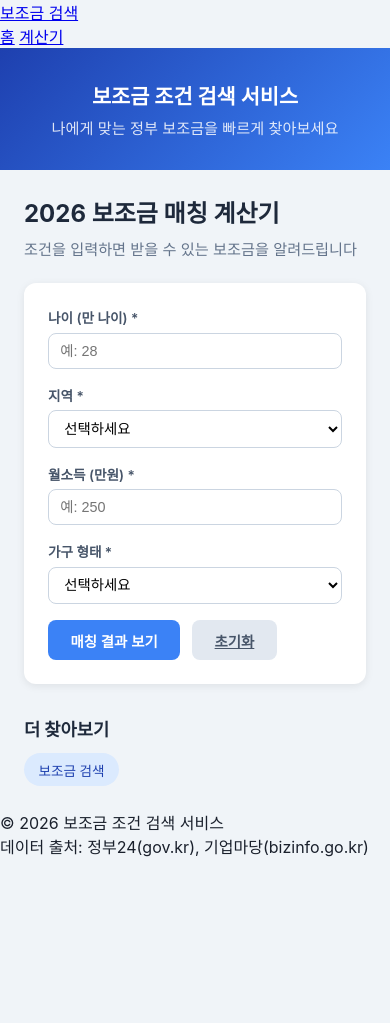
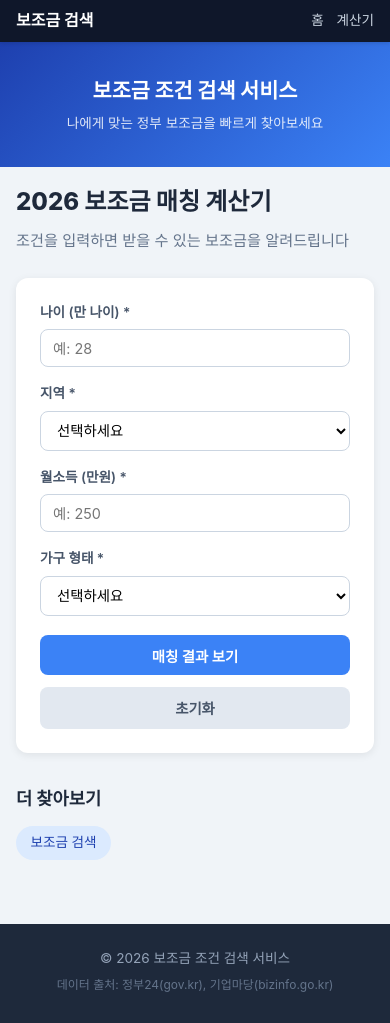
Before and after one commit to humpie-0413/subsidy-search, a FastAPI app: page /calculator in a window 390 px wide. Before the commit the page ends 857 px from the top, so only its background shows below. Run offline with FastAPI, Linux system fonts and the light colour scheme; some web fonts are replaced.

Commit message:
feat: UI/design improvements with responsive layout and Pretendard font
- Pretendard Variable font via CDN
- Sticky navigation bar styling
- Footer with copyright and data source
- Responsive breakpoints: tablet (768px), mobile (600px)
- Detail page: key info labels highlighted, flex layout
- Calculator: improved mobile form layout
- Cards: better flex alignment and gap handling
- Ad slot container styling

Co-Authored-By: Claude Opus 4.6 <noreply@anthropic.com>

```diff
--- a/static/css/style.css
+++ b/static/css/style.css
@@ -1,22 +1,42 @@
-@font-face {
-  font-family: 'Pretendard';
-  font-display: swap;
-  src: local('Pretendard');
+@import url('https://cdn.jsdelivr.net/gh/orioncactus/pretendard@v1.3.9/dist/web/variable/pretendardvariable-dynamic-subset.min.css');
+
+* { margin: 0; padding: 0; box-sizing: border-box; }
+body {
+  font-family: 'Pretendard Variable', 'Pretendard', -apple-system, 'Noto Sans KR', sans-serif;
+  background: #f0f4f8; color: #1a202c; line-height: 1.6;
 }
 
-* { margin: 0; padding: 0; box-sizing: border-box; }
-body { font-family: 'Pretendard', -apple-system, 'Noto Sans KR', sans-serif; background: #f0f4f8; color: #1a202c; }
+/* Navigation */
+.nav {
+  background: #0f172a; color: #fff; position: sticky; top: 0; z-index: 100;
+  box-shadow: 0 1px 4px rgba(0,0,0,.15);
+}
+.nav-inner {
+  max-width: 960px; margin: 0 auto; padding: .6rem 1.5rem;
+  display: flex; justify-content: space-between; align-items: center;
+}
+.nav-brand {
+  font-size: 1rem; font-weight: 700; color: #fff; text-decoration: none;
+}
+.nav-links { display: flex; gap: 1.2rem; }
+.nav-links a {
+  color: #cbd5e1; text-decoration: none; font-size: .85rem; font-weight: 500;
+  transition: color .15s;
+}
+.nav-links a:hover { color: #fff; }
 
+/* Header */
 .header {
   background: linear-gradient(135deg, #1e40af, #3b82f6);
-  color: #fff; padding: 2rem; text-align: center;
+  color: #fff; padding: 2.5rem 1.5rem; text-align: center;
 }
-.header h1 { font-size: 1.8rem; margin-bottom: .4rem; }
+.header h1 { font-size: 1.8rem; margin-bottom: .4rem; font-weight: 800; }
 .header p { opacity: .85; font-size: .95rem; }
 
+/* Container */
 .container { max-width: 960px; margin: 0 auto; padding: 1.5rem; }
 
-/* 필터 패널 */
+/* Filter panel */
 .filter-panel {
   background: #fff; border-radius: 12px; padding: 1.5rem;
   box-shadow: 0 2px 8px rgba(0,0,0,.08); margin-bottom: 1.5rem;
@@ -25,20 +45,29 @@ body { font-family: 'Pretendard', -apple-system, 'Noto Sans KR', sans-serif; bac
   display: grid; grid-template-columns: repeat(auto-fit, minmax(180px, 1fr));
   gap: 1rem;
 }
-.filter-group label { display: block; font-weight: 600; font-size: .85rem; margin-bottom: .35rem; color: #475569; }
+.filter-group label {
+  display: block; font-weight: 600; font-size: .85rem;
+  margin-bottom: .35rem; color: #475569;
+}
 .filter-group .label-hint { font-weight: 400; color: #94a3b8; font-size: .75rem; }
 .filter-group select,
 .filter-group input {
-  width: 100%; padding: .55rem .7rem; border: 1px solid #cbd5e1;
+  width: 100%; padding: .6rem .75rem; border: 1px solid #cbd5e1;
   border-radius: 8px; font-size: .9rem; background: #fff;
+  font-family: inherit;
 }
 .filter-group select:focus,
-.filter-group input:focus { outline: none; border-color: #3b82f6; box-shadow: 0 0 0 3px rgba(59,130,246,.15); }
+.filter-group input:focus {
+  outline: none; border-color: #3b82f6;
+  box-shadow: 0 0 0 3px rgba(59,130,246,.15);
+}
 
-.btn-row { margin-top: 1rem; display: flex; gap: .75rem; align-items: center; }
+/* Buttons */
+.btn-row { margin-top: 1.2rem; display: flex; flex-wrap: wrap; gap: .75rem; align-items: center; }
 .btn {
   padding: .6rem 1.4rem; border: none; border-radius: 8px;
   font-size: .9rem; font-weight: 600; cursor: pointer; transition: .15s;
+  font-family: inherit; text-decoration: none; display: inline-block; text-align: center;
 }
 .btn-primary { background: #3b82f6; color: #fff; }
 .btn-primary:hover { background: #2563eb; }
@@ -46,8 +75,9 @@ body { font-family: 'Pretendard', -apple-system, 'Noto Sans KR', sans-serif; bac
 .btn-secondary:hover { background: #cbd5e1; }
 .btn-help { background: #fef3c7; color: #92400e; font-size: .8rem; padding: .5rem 1rem; }
 .btn-help:hover { background: #fde68a; }
+.btn-sm { padding: .35rem .8rem; font-size: .8rem; }
 
-/* 소득분위 가이드 */
+/* Income guide */
 .income-guide {
   display: none; background: #fffbeb; border: 1px solid #fde68a; border-radius: 10px;
   padding: 1.2rem; margin-top: 1rem; font-size: .85rem; line-height: 1.7;
@@ -55,35 +85,41 @@ body { font-family: 'Pretendard', -apple-system, 'Noto Sans KR', sans-serif; bac
 .income-guide.active { display: block; }
 .income-guide h4 { color: #92400e; margin-bottom: .5rem; font-size: .9rem; }
 .income-guide table { width: 100%; border-collapse: collapse; margin-top: .5rem; }
-.income-guide th { text-align: left; padding: .3rem .5rem; background: #fef3c7; color: #78350f; font-size: .8rem; }
+.income-guide th {
+  text-align: left; padding: .3rem .5rem; background: #fef3c7;
+  color: #78350f; font-size: .8rem;
+}
 .income-guide td { padding: .3rem .5rem; border-bottom: 1px solid #fde68a; font-size: .8rem; }
 .income-guide .tip { margin-top: .7rem; color: #78350f; font-size: .8rem; }
 
-/* 결과 */
+/* Results */
 .result-count { font-size: .9rem; color: #64748b; margin-bottom: 1rem; }
 .result-count strong { color: #1e40af; }
 
+/* Cards */
 .card {
   background: #fff; border-radius: 12px; padding: 1.25rem;
   box-shadow: 0 1px 4px rgba(0,0,0,.06); margin-bottom: 1rem;
   border-left: 4px solid #3b82f6; transition: .2s;
 }
 .card:hover { box-shadow: 0 4px 16px rgba(0,0,0,.1); transform: translateY(-1px); }
+.card-link { display: block; text-decoration: none; color: inherit; }
 
-.card-header { display: flex; justify-content: space-between; align-items: flex-start; margin-bottom: .5rem; }
-.card-title { font-size: 1.1rem; font-weight: 700; color: #1e293b; }
+.card-header {
+  display: flex; justify-content: space-between; align-items: flex-start;
+  margin-bottom: .5rem; gap: .5rem;
+}
+.card-title { font-size: 1.05rem; font-weight: 700; color: #1e293b; flex: 1; }
+
 .badge {
   display: inline-block; padding: .2rem .6rem; border-radius: 20px;
   font-size: .75rem; font-weight: 600; background: #dbeafe; color: #1e40af;
+  white-space: nowrap;
 }
-.badge-gender {
-  background: #fce7f3; color: #9d174d;
-}
-.badge-gender-m {
-  background: #dbeafe; color: #1e40af;
-}
-.card-desc { color: #475569; font-size: .9rem; margin-bottom: .75rem; }
+.badge-gender { background: #fce7f3; color: #9d174d; }
+.badge-gender-m { background: #dbeafe; color: #1e40af; }
 
+.card-desc { color: #475569; font-size: .9rem; margin-bottom: .75rem; line-height: 1.5; }
 .card-meta {
   display: flex; flex-wrap: wrap; gap: .5rem .75rem; font-size: .8rem; color: #64748b;
 }
@@ -95,73 +131,166 @@ body { font-family: 'Pretendard', -apple-system, 'Noto Sans KR', sans-serif; bac
   background: #f1f5f9; color: #475569;
 }
 
-.detail-row { padding: .6rem 0; border-bottom: 1px solid #f1f5f9; font-size: .9rem; }
-.detail-row:last-child { border: none; }
-.detail-label { font-weight: 600; color: #475569; min-width: 80px; display: inline-block; }
-
-.empty-state { text-align: center; padding: 3rem 1rem; color: #94a3b8; }
-.empty-state .icon { font-size: 3rem; margin-bottom: .5rem; }
-
 /* Detail page */
 .detail-page { max-width: 700px; margin: 0 auto; }
-.back-link { display: inline-block; color: #3b82f6; text-decoration: none; margin-bottom: 1rem; font-size: .9rem; }
+.back-link {
+  display: inline-block; color: #3b82f6; text-decoration: none;
+  margin-bottom: 1rem; font-size: .9rem;
+}
 .back-link:hover { text-decoration: underline; }
-.detail-title { font-size: 1.5rem; font-weight: 700; margin-bottom: .75rem; color: #1e293b; }
-.detail-badges { display: flex; gap: .5rem; margin-bottom: 1rem; }
-.detail-desc { color: #475569; font-size: .95rem; margin-bottom: 1.5rem; line-height: 1.6; }
-.detail-info { background: #fff; border-radius: 12px; padding: 1.25rem; box-shadow: 0 1px 4px rgba(0,0,0,.06); margin-bottom: 1.5rem; }
+.detail-title { font-size: 1.5rem; font-weight: 800; margin-bottom: .75rem; color: #1e293b; }
+.detail-badges { display: flex; flex-wrap: wrap; gap: .5rem; margin-bottom: 1rem; }
+.detail-desc {
+  color: #475569; font-size: .95rem; margin-bottom: 1.5rem; line-height: 1.7;
+}
+.detail-info {
+  background: #fff; border-radius: 12px; padding: 1.25rem;
+  box-shadow: 0 1px 4px rgba(0,0,0,.06); margin-bottom: 1.5rem;
+}
+.detail-row {
+  padding: .7rem 0; border-bottom: 1px solid #f1f5f9; font-size: .9rem;
+  display: flex; gap: .5rem; align-items: baseline;
+}
+.detail-row:last-child { border: none; }
+.detail-label {
+  font-weight: 700; color: #1e40af; min-width: 80px; flex-shrink: 0;
+  font-size: .85rem;
+}
+
+/* Highlight key info */
+.detail-row:first-child .detail-label,
+.detail-row:nth-child(7) .detail-label {
+  color: #dc2626;
+}
 
 /* Related / internal links */
 .related-section { margin-top: 2rem; }
 .related-section h3 { font-size: 1.1rem; font-weight: 700; margin-bottom: .75rem; color: #1e293b; }
-.related-grid { display: grid; grid-template-columns: repeat(auto-fit, minmax(200px, 1fr)); gap: .75rem; }
-.related-card { display: block; background: #fff; border-radius: 10px; padding: 1rem; text-decoration: none; color: inherit; box-shadow: 0 1px 4px rgba(0,0,0,.06); transition: .2s; border-left: 3px solid #3b82f6; }
+.related-grid {
+  display: grid; grid-template-columns: repeat(auto-fit, minmax(200px, 1fr)); gap: .75rem;
+}
+.related-card {
+  display: block; background: #fff; border-radius: 10px; padding: 1rem;
+  text-decoration: none; color: inherit; box-shadow: 0 1px 4px rgba(0,0,0,.06);
+  transition: .2s; border-left: 3px solid #3b82f6;
+}
 .related-card:hover { box-shadow: 0 4px 12px rgba(0,0,0,.1); transform: translateY(-1px); }
 .related-name { display: block; font-weight: 600; font-size: .9rem; margin-bottom: .3rem; }
 .related-amount { font-size: .8rem; color: #64748b; }
+
 .link-chips { display: flex; flex-wrap: wrap; gap: .5rem; }
-.chip { display: inline-block; padding: .4rem .9rem; border-radius: 20px; background: #dbeafe; color: #1e40af; text-decoration: none; font-size: .85rem; font-weight: 500; transition: .15s; }
+.chip {
+  display: inline-block; padding: .4rem .9rem; border-radius: 20px;
+  background: #dbeafe; color: #1e40af; text-decoration: none;
+  font-size: .85rem; font-weight: 500; transition: .15s;
+}
 .chip:hover { background: #bfdbfe; }
-
-/* Card as link */
-.card-link { display: block; text-decoration: none; color: inherit; }
+.chip-active { background: #3b82f6; color: #fff; }
+.chip-active:hover { background: #2563eb; }
 
 /* Calculator page */
 .calc-page { max-width: 700px; margin: 0 auto; }
-.calc-title { font-size: 1.5rem; font-weight: 700; margin-bottom: .5rem; color: #1e293b; }
+.calc-title { font-size: 1.5rem; font-weight: 800; margin-bottom: .5rem; color: #1e293b; }
 .calc-subtitle { color: #64748b; margin-bottom: 1.5rem; font-size: .95rem; }
-.calc-form { background: #fff; border-radius: 12px; padding: 1.5rem; box-shadow: 0 2px 8px rgba(0,0,0,.08); margin-bottom: 1.5rem; }
-.calc-grid { display: grid; grid-template-columns: repeat(auto-fit, minmax(200px, 1fr)); gap: 1rem; }
+.calc-form {
+  background: #fff; border-radius: 12px; padding: 1.5rem;
+  box-shadow: 0 2px 8px rgba(0,0,0,.08); margin-bottom: 1.5rem;
+}
+.calc-grid {
+  display: grid; grid-template-columns: repeat(auto-fit, minmax(200px, 1fr)); gap: 1rem;
+}
 .calc-results { margin-top: 1.5rem; }
-.calc-summary { display: grid; grid-template-columns: repeat(auto-fit, minmax(150px, 1fr)); gap: .75rem; margin-bottom: 1.5rem; }
-.calc-summary-item { background: #fff; border-radius: 10px; padding: 1rem; box-shadow: 0 1px 4px rgba(0,0,0,.06); text-align: center; }
+.calc-summary {
+  display: grid; grid-template-columns: repeat(auto-fit, minmax(150px, 1fr));
+  gap: .75rem; margin-bottom: 1.5rem;
+}
+.calc-summary-item {
+  background: #fff; border-radius: 10px; padding: 1rem;
+  box-shadow: 0 1px 4px rgba(0,0,0,.06); text-align: center;
+}
 .calc-summary-label { display: block; font-size: .8rem; color: #64748b; margin-bottom: .3rem; }
 .calc-summary-value { font-size: 1.2rem; font-weight: 700; color: #1e40af; }
+
 .calc-result-list { display: flex; flex-direction: column; gap: .75rem; }
-.calc-result-card { display: block; background: #fff; border-radius: 10px; padding: 1rem; text-decoration: none; color: inherit; box-shadow: 0 1px 4px rgba(0,0,0,.06); transition: .2s; border-left: 3px solid #3b82f6; }
+.calc-result-card {
+  display: block; background: #fff; border-radius: 10px; padding: 1rem;
+  text-decoration: none; color: inherit; box-shadow: 0 1px 4px rgba(0,0,0,.06);
+  transition: .2s; border-left: 3px solid #3b82f6;
+}
 .calc-result-card:hover { box-shadow: 0 4px 12px rgba(0,0,0,.1); }
-.calc-result-header { display: flex; justify-content: space-between; align-items: center; margin-bottom: .4rem; }
-.calc-result-name { font-weight: 600; font-size: .95rem; }
+.calc-result-header {
+  display: flex; justify-content: space-between; align-items: center;
+  margin-bottom: .4rem; gap: .5rem;
+}
+.calc-result-name { font-weight: 600; font-size: .95rem; flex: 1; }
 .calc-result-meta { display: flex; gap: 1rem; font-size: .8rem; color: #64748b; }
+
 .share-section { margin-top: 1.5rem; display: flex; align-items: center; gap: .75rem; }
 .share-label { font-size: .85rem; color: #64748b; }
-.btn-sm { padding: .35rem .8rem; font-size: .8rem; }
 
 /* Listing pages */
 .list-page { max-width: 700px; margin: 0 auto; }
-.list-title { font-size: 1.5rem; font-weight: 700; margin-bottom: .5rem; color: #1e293b; }
+.list-title { font-size: 1.5rem; font-weight: 800; margin-bottom: .5rem; color: #1e293b; }
 .list-count { color: #64748b; margin-bottom: 1.5rem; font-size: .9rem; }
 .list-count strong { color: #1e40af; }
 .list-grid { display: flex; flex-direction: column; gap: .75rem; }
-.list-card { display: block; background: #fff; border-radius: 10px; padding: 1rem; text-decoration: none; color: inherit; box-shadow: 0 1px 4px rgba(0,0,0,.06); transition: .2s; border-left: 3px solid #3b82f6; }
+.list-card {
+  display: block; background: #fff; border-radius: 10px; padding: 1rem;
+  text-decoration: none; color: inherit; box-shadow: 0 1px 4px rgba(0,0,0,.06);
+  transition: .2s; border-left: 3px solid #3b82f6;
+}
 .list-card:hover { box-shadow: 0 4px 12px rgba(0,0,0,.1); transform: translateY(-1px); }
-.list-card-header { display: flex; justify-content: space-between; align-items: center; margin-bottom: .4rem; }
-.list-card-name { font-weight: 600; font-size: .95rem; }
+.list-card-header {
+  display: flex; justify-content: space-between; align-items: center;
+  margin-bottom: .4rem; gap: .5rem;
+}
+.list-card-name { font-weight: 600; font-size: .95rem; flex: 1; }
 .list-card-meta { display: flex; gap: 1rem; font-size: .8rem; color: #64748b; }
-.chip-active { background: #3b82f6; color: #fff; }
-.chip-active:hover { background: #2563eb; }
 
+/* Ad slots */
+.ad-slot { max-width: 960px; margin: 0 auto; padding: .5rem 1.5rem; }
+
+/* Empty state */
+.empty-state { text-align: center; padding: 3rem 1rem; color: #94a3b8; }
+.empty-state .icon { font-size: 3rem; margin-bottom: .5rem; }
+
+/* Footer */
+.footer {
+  background: #1e293b; color: #94a3b8; padding: 1.5rem;
+  margin-top: 3rem; text-align: center; font-size: .85rem;
+}
+.footer-inner { max-width: 960px; margin: 0 auto; }
+.footer p { margin-bottom: .3rem; }
+.footer-source { font-size: .75rem; color: #64748b; }
+
+/* Responsive: tablet */
+@media (max-width: 768px) {
+  .header { padding: 2rem 1rem; }
+  .header h1 { font-size: 1.5rem; }
+  .container { padding: 1rem; }
+  .calc-grid { grid-template-columns: 1fr 1fr; }
+  .related-grid { grid-template-columns: 1fr; }
+}
+
+/* Responsive: mobile */
 @media (max-width: 600px) {
   .filter-grid { grid-template-columns: 1fr; }
   .header h1 { font-size: 1.3rem; }
+  .header p { font-size: .85rem; }
+  .calc-grid { grid-template-columns: 1fr; }
+  .calc-summary { grid-template-columns: 1fr; }
+  .detail-title { font-size: 1.25rem; }
+  .detail-row { flex-direction: column; gap: .2rem; }
+  .detail-label { min-width: unset; }
+  .card-header { flex-direction: column; }
+  .list-card-header { flex-direction: column; align-items: flex-start; }
+  .calc-result-header { flex-direction: column; align-items: flex-start; }
+  .calc-result-meta { flex-direction: column; gap: .3rem; }
+  .list-card-meta { flex-direction: column; gap: .3rem; }
+  .btn-row { flex-direction: column; }
+  .btn-row .btn { width: 100%; }
+  .nav-inner { padding: .5rem 1rem; }
+  .nav-links { gap: .8rem; }
+  .income-guide table { font-size: .7rem; }
+  .income-guide th, .income-guide td { padding: .2rem .3rem; }
 }
```
